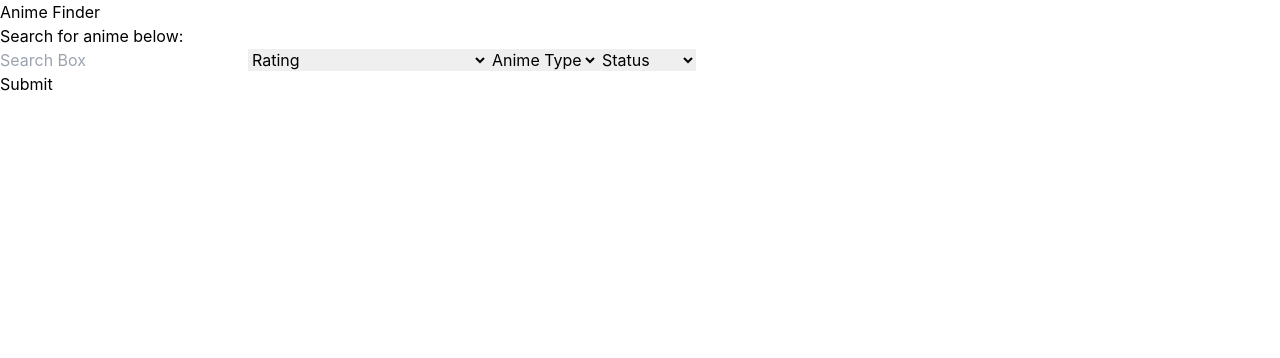
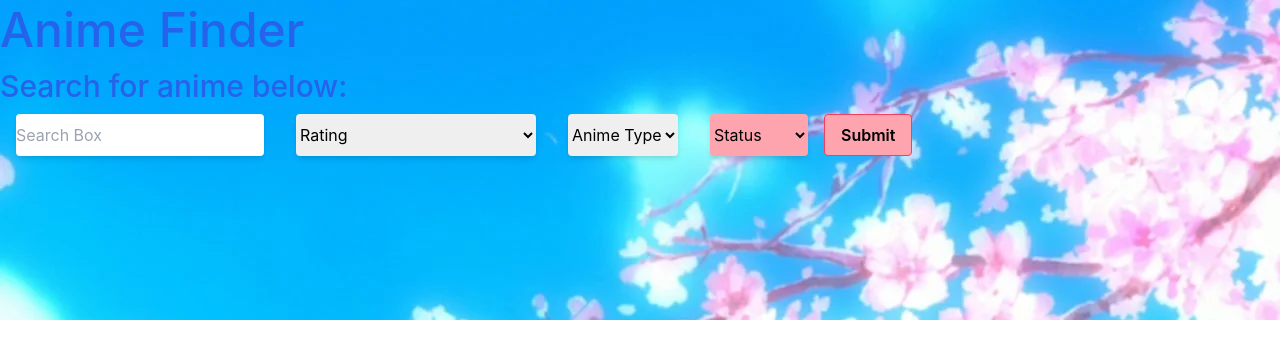
Before and after one commit to kfoley123/anime-database-react, a React (Create React App) app: page / in a window 1280 px wide. Shown: the top 358 px of the page. Built offline with nearby package versions, Linux system fonts and the light colour scheme.

Commit message:
did some styling with tailwind to update layout of anime show image and info like aired date, genre, number of episodes etc. Started adding colors to the dropddown menu and added a background image

```diff
--- a/src/components/AnimeCard/AnimeCard.js
+++ b/src/components/AnimeCard/AnimeCard.js
@@ -3,25 +3,40 @@ import React from "react";
 export default function AnimeCard(props) {
     console.log(props.animeItem);
     return (
-        <div>
-            <div class="max-w-sm rounded overflow-hidden shadow-lg">
+        <div className="max-w-lg rounded overflow-hidden shadow-lg mb-10 p-5 mx-6">
+            <div className="flex">
                 <img
-                    class="w-full"
+                    className=""
                     src={props.animeItem.images.jpg.image_url}
                 ></img>
-                <h1 class="font-bold text-xl mb-2">{props.animeItem.title}</h1>
-                <h3>{props.animeItem.type}</h3>
-                <h3> Aired: {props.animeItem.aired.string}</h3>
-                <h3>{props.animeItem.duration}</h3>
-                <div>
-                    {props.animeItem.genres.map((genre, i) => (
-                        <p key={i}>{genre.name}</p>
-                    ))}
+
+                <div className="p-5">
+                    <h3 className="font-bold">{props.animeItem.type}</h3>
+                    <h3 className="font-bold"> Aired: </h3>
+                    <p>{props.animeItem.aired.string}</p>
+                    <h3 className="font-bold">Duration:</h3>
+                    <p>{props.animeItem.duration}</p>
+
+                    <h3 className="font-bold">Rating:</h3>
+                    <p>{props.animeItem.rating}</p>
+                    <h3 className="font-bold">
+                        Episodes: {props.animeItem.episodes}
+                    </h3>
                 </div>
-                <h3>{props.animeItem.rating}</h3>
-                <p>{props.animeItem.synopsis}</p>
-                <h3>Episodes: {props.animeItem.episodes}</h3>
             </div>
+
+            <h1 className="font-bold text-xl mb-2">{props.animeItem.title}</h1>
+            <div>
+                {props.animeItem.genres.map((genre, i) => (
+                    <p
+                        className="inline-block bg-gray-200 rounded-full px-3 py-1 text-sm font-semibold text-gray-700 mr-2 mb-2"
+                        key={i}
+                    >
+                        {genre.name}
+                    </p>
+                ))}
+            </div>
+            <p>{props.animeItem.synopsis}</p>
         </div>
     );
 }
--- a/src/components/Main/Main.js
+++ b/src/components/Main/Main.js
@@ -34,23 +34,36 @@ export default function Main() {
 
     return (
         <div>
-            <h1>Anime Finder</h1>
-            <h2>Search for anime below:</h2>
+            <div className="bgImage h-80">
+                <h1 className="font-medium leading-tight text-5xl mt-0 mb-2 text-blue-600">
+                    Anime Finder
+                </h1>
+                <h2 className="font-medium leading-tight text-3xl mt-0 mb-2 text-blue-600">
+                    Search for anime below:
+                </h2>
 
-            <div>
-                <form id="searchForm">
+                <div className="flex">
+                    <form className="flex" id="searchForm">
                         <input
+                            className="rounded shadow-md mx-4"
                             type="text"
                             id="search"
                             name="search"
                             placeholder="Search Box"
                             onChange={handleTextBox}
                         />
-                    <select id="rating" name="rating" onChange={handleRating}>
+                        <select
+                            className="rounded shadow-md mx-4"
+                            id="rating"
+                            name="rating"
+                            onChange={handleRating}
+                        >
                             <option>Rating</option>
                             <option value="g">G - All Ages</option>
                             <option value="pg">PG - Children</option>
-                        <option value="pg13">PG-13 - Teens 13 or older</option>
+                            <option value="pg13">
+                                PG-13 - Teens 13 or older
+                            </option>
                             <option value="r17">
                                 R - 17+ (violence & profanity)
                             </option>
@@ -59,6 +72,7 @@ export default function Main() {
                         </select>
 
                         <select
+                            className="rounded shadow-md mx-4"
                             id="animeType"
                             name="animeType"
                             onChange={handleAnimeType}
@@ -72,17 +86,28 @@ export default function Main() {
                             <option value="music">Music</option>
                         </select>
 
-                    <select id="status" name="status" onChange={handleStatus}>
+                        <select
+                            className="rounded shadow-md bg-rose-300 mx-4"
+                            id="status"
+                            name="status"
+                            onChange={handleStatus}
+                        >
                             <option>Status</option>
                             <option value="airing">Airing</option>
                             <option value="complete">Complete</option>
                             <option value="upcoming">Upcoming</option>
                         </select>
                     </form>
-                <button onClick={search}>Submit</button>
+                    <button
+                        className="bg-rose-300 hover:bg-rose-500 text-black-700 font-semibold hover:text-white py-2 px-4 border border-rose-500 hover:border-transparent rounded"
+                        onClick={search}
+                    >
+                        Submit
+                    </button>
+                </div>
             </div>
 
-            <div>
+            <div className="py-30 flex flex-row flex-wrap mb-10">
                 {anime.map((item, i) => (
                     <AnimeCard key={i} animeItem={item} />
                 ))}
--- a/src/index.css
+++ b/src/index.css
@@ -15,3 +15,7 @@ code {
     font-family: source-code-pro, Menlo, Monaco, Consolas, "Courier New",
         monospace;
 }
+
+.bgImage {
+    background: url("./images/sakura.webp");
+}
```
Also changed, not shown: src/components/Results/results.js (deleted), src/images/sakura.webp (added). Lines whose indentation alone changed are shown as unchanged.
